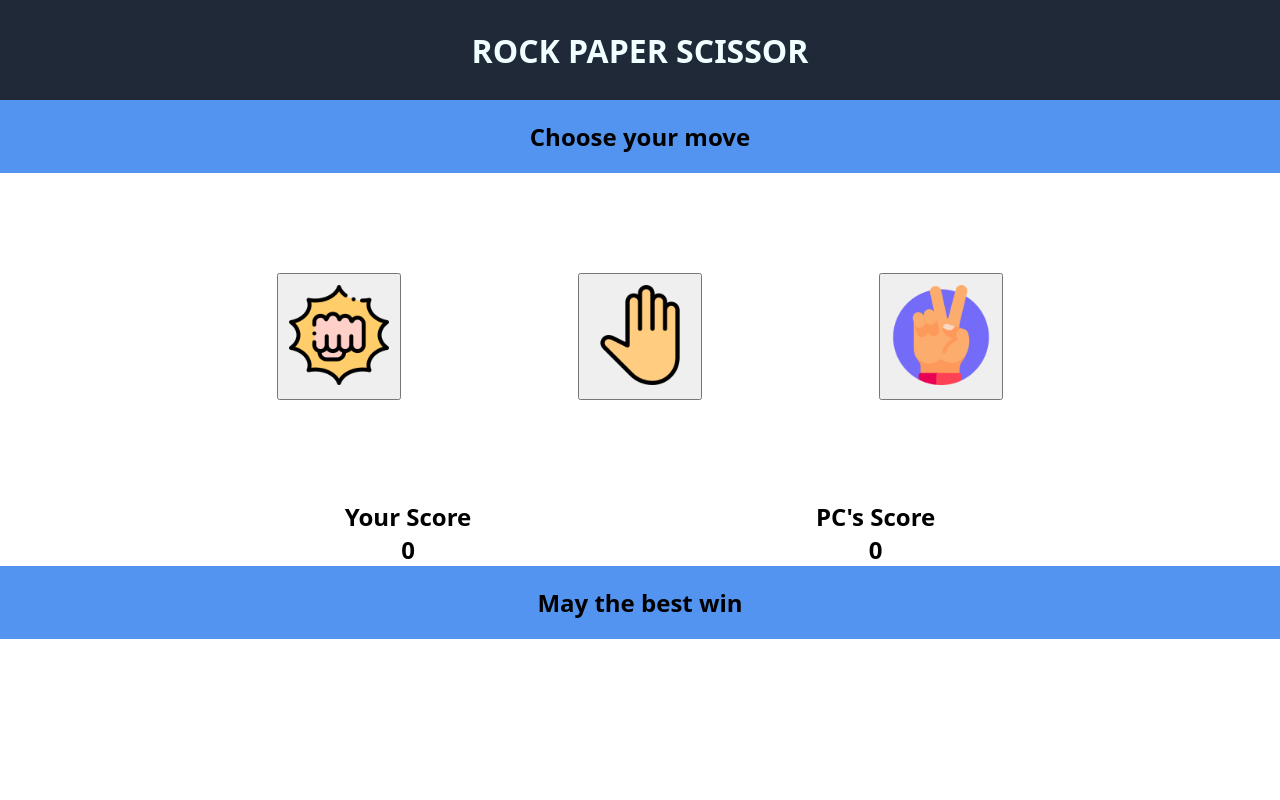
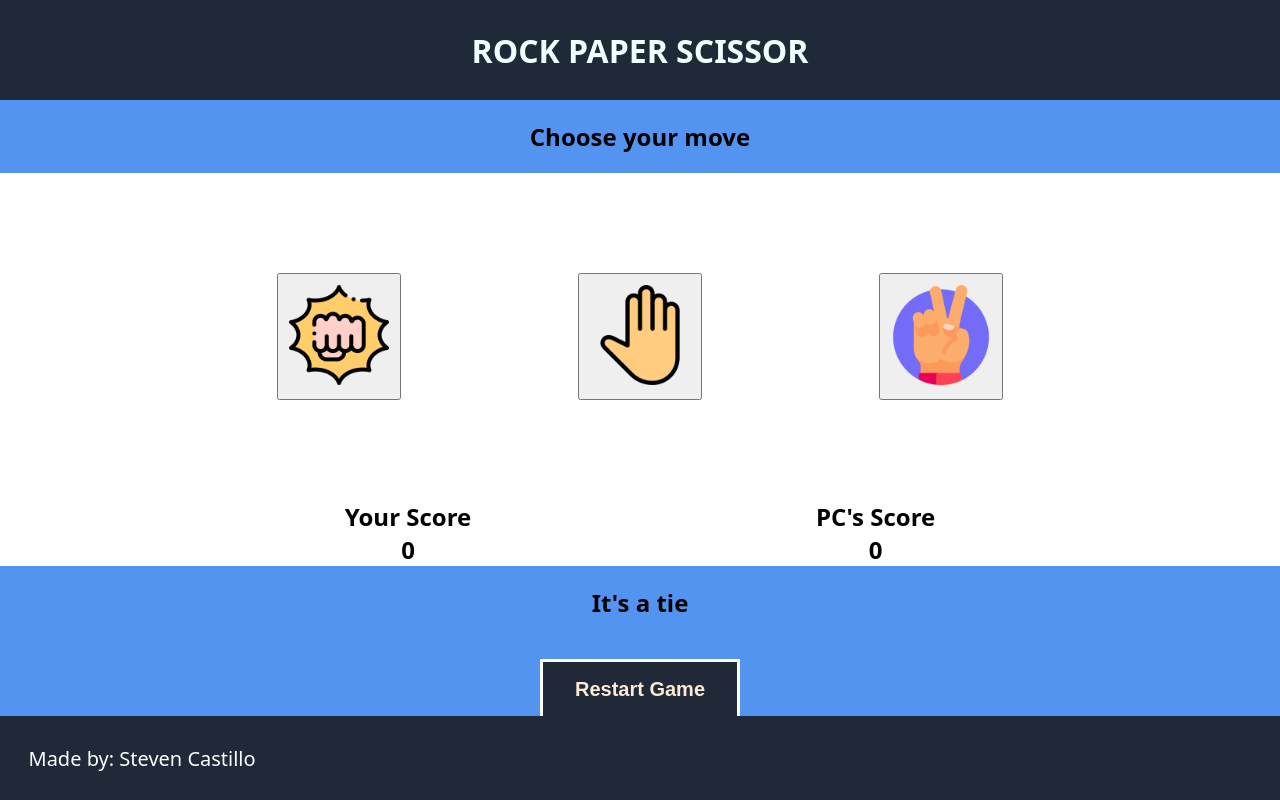
Before and after one commit to R-StevenCastillo/Rock-Paper-Scissors, a plain HTML site: page index.html in a window 1280 px wide. Both pictures are taken after a click on the button 339 px from the left and 336 px from the top of the page. Drawn offline with Linux system fonts and the light colour scheme.

Commit message:
Make oldcode.js and added reset button, limit game to 5 rounds and added styles on css and a footer in the html.

```diff
--- a/index.html
+++ b/index.html
@@ -36,8 +36,16 @@
     </div>
 
     <div class="result div-style">
-        <h2 class="data" data-holder="May the best win"></h2>
+        <h2 class="data" id="message" data-holder="May the best win"></h2>
     </div>
+
+    <div class="restart div-style">
+        <button class="reset-btn" onclick="window.location.reload()">Restart Game</button>
+    </div>
+
+    <footer>
+        Made by: Steven Castillo
+    </footer>
 
     <script src="main.js"></script>
 
--- a/main.js
+++ b/main.js
@@ -1,6 +1,7 @@
 const choiceBtn = document.querySelectorAll('.player-container button');
 const playerScore = document.querySelector('#player');
 const pcScore = document.querySelector('#pc');
+const message = document.querySelector('#message');
 let playerPts = 0;
 let pcPts = 0;
 let playerChoice;
@@ -21,132 +22,53 @@ function getComputerChoice(computerSelection) {
             computerSelection = "scissor";
             return computerSelection;
             break;
-        default:
-            console.log("How?");
-            break;
     }
 }
 
 choiceBtn.forEach(button => {button.addEventListener('click', () => {
     playerChoice = button.id;
 
-    playRound(playerChoice, getComputerChoice())
+    if (pcPts == 5) {
+        message.textContent = "GAME OVER"
+
+    } else if (playerPts == 5) {
+        message.textContent = "YOU WIN"
+    } else {
+        playRound(playerChoice, getComputerChoice())
+    }
 
     });
 });
 
 function playRound(playerSelection, computerChoice) {
-    let result;
-    console.log(playerSelection);
-    console.log(computerChoice);
 
     if (playerSelection === computerChoice) {
-        result = "It's a tie";
+        message.textContent = "It's a tie";
     } else {
         if (playerSelection === "rock") {
             if (computerChoice === "paper") {
-                result = "Computer wins. Paper beats Rock!";
+                message.textContent = "Computer win. Paper beats Rock!";
                 pcScore.textContent = ++pcPts;
             } else {
-                result = "Player wins. Rock beats Scissor!";
+                message.textContent = "You win. Rock beats Scissor!";
                 playerScore.textContent = ++playerPts;
             }
         } else if (playerSelection === "paper") {
             if (computerChoice === "rock") {
-                result = "Player wins. Paper beats Rock!";
+                message.textContent = "You win. Paper beats Rock!";
                 playerScore.textContent = ++playerPts;
             } else {
-                result = "Computer wins. Scissor beats Paper!";
+                message.textContent = "Computer win. Scissor beats Paper!";
                 pcScore.textContent = ++pcPts;
             }
         } else {
             if (computerChoice === "paper") {
-                result = "Player wins. Scissor beats Paper!";
+                message.textContent = "You win. Scissor beats Paper!";
                 playerScore.textContent = ++playerPts;
             } else {
-                result = "Computer wins. Rock beats Scissor!";
+                message.textContent = "Computer win. Rock beats Scissor!";
                 pcScore.textContent = ++pcPts;
             }
         }
     }
 }
-
-
-/*function playRound (playerSelection, computerSelection) {
-    let winResult = `${playerSelection}-${computerSelection}`;
-    let playerWinResult = ['1-0', '0-2', '2-1'];
-    console.log(winResult)
-    if (Number(playerSelection) === computerSelection) {
-        playerScore.textContent = ++playerPts
-        pcScore.textContent = ++pcPts
-    } else if (playerWinResult.includes(winResult)) {
-        playerScore.textContent = ++playerPts;
-    }else {
-        pcScore.textContent = ++pcPts;
-    }
-}*/
-
-/*function getComputerChoice(computerSelection) {
-    const randomNumber = Math.floor(Math.random() * 3) + 1;
-
-    switch (randomNumber) {
-        case 1:
-            computerSelection = "Rock";
-            return computerSelection;
-            break;
-        case 2:
-            computerSelection = "Paper";
-            return computerSelection;
-            break;
-        case 3:
-            computerSelection = "Scissor";
-            return computerSelection;
-            break;
-        default:
-            console.log("How?");
-            break;
-    }
-}
-
-function playRound(player, computer) {
-    let result
-    if (player === computer) {
-        result = "It's a tie";
-        return result;
-    } else {
-        if (player === "Rock") {
-            if (computer === "Paper") {
-                result = "Computer wins. Paper beats Rock!";
-                return result;
-            } else {
-                result = "Player wins. Rock beats Scissor!";
-                return result;
-            }
-        } else if (player === "Paper") {
-            if (computer === "Rock") {
-                result = "Player wins. Paper beats Rock!";
-                return result;
-            } else {
-                result = "Computer wins. Scissor beats Paper!";
-                return result;
-            }
-        } else {
-            if (computer === "Paper") {
-                result = "Player wins. Scissor beats Paper!";
-                return result;
-            } else {
-                result = "Computer wins. Rock beats Scissor!";
-                return result;
-            }
-        }
-    }
-}
-
-for (let i = 0; i < 5; i++) {
-    let getPlayerSelection = prompt("Rock, Paper or Scissor?");
-    let playerSelection = getPlayerSelection.charAt(0).toUpperCase() + getPlayerSelection.slice(1);
-    let computerChoice = getComputerChoice()
-    console.log(playerSelection);
-    console.log(computerChoice);
-    console.log(playRound(playerSelection, computerChoice));
-}*/
--- a/styles.css
+++ b/styles.css
@@ -2,7 +2,6 @@
 * {
     margin: 0;
     padding: 0;
-    /*border: 1px solid red;*/
 }
 
 body {
@@ -55,7 +54,7 @@ img {
     justify-content: space-evenly;
 }
 
-.player-score {
+.player-score{
     font-size: 24px;
     font-weight: 700;
 }
@@ -73,3 +72,30 @@ p.score:empty:not(:focus)::before {
 h2.data:empty:not(:focus)::before {
     content: attr(data-holder);
 }
+
+.reset-btn {
+    background-color: #1f2937;
+    border: 3px solid white;
+    color: antiquewhite;
+    font-weight: bold;
+    padding: 16px 32px;
+    font-size: 20px;
+    transition-duration: 0.4s;
+}
+
+.reset-btn:hover {
+    background-color: white;
+    color: #1f2937;
+    border: 3px solid #1f2937;
+}
+
+footer {
+    background-color: #1f2937;
+    color: white;
+    font-size: 20px;
+    display: block;
+    width: 100%;
+    position: fixed;
+    padding: 28.5px;
+    bottom: 0;
+}
```
Also changed, not shown: oldCode.js (added, +78 -0 lines).
